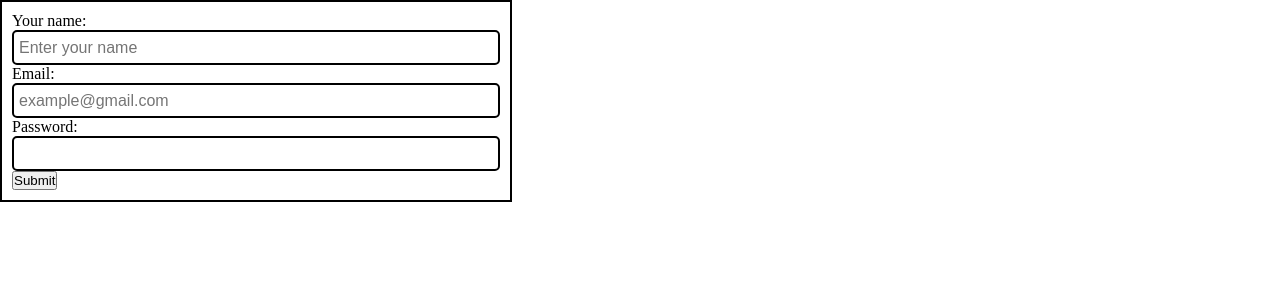
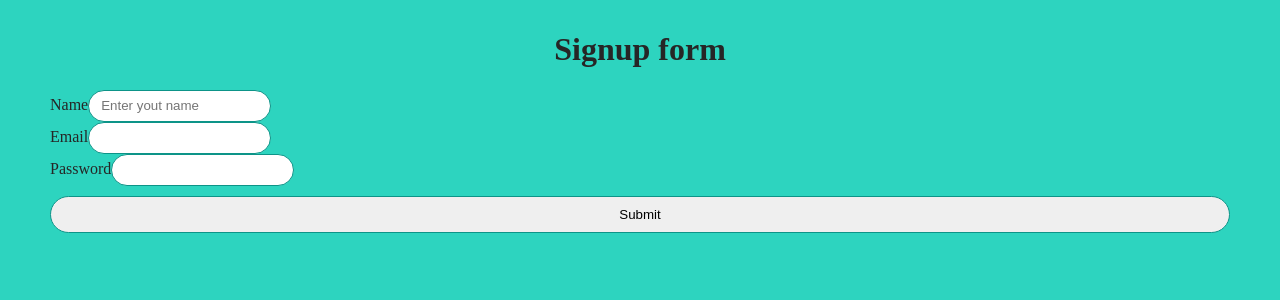
Before and after one commit to gafs-codex/tapascript, a React (Vite) app: page / in a window 1280 px wide. Shown: the top 300 px of the page. Built offline with nearby package versions, Linux system fonts and the light colour scheme.

Commit message:
error haandling

```diff
--- a/src/App.jsx
+++ b/src/App.jsx
@@ -3,8 +3,8 @@ import reactLogo from './assets/react.svg'
 import viteLogo from './assets/vite.svg'
 import heroImg from './assets/hero.png'
 import pets from './pet'
-// import './App.css'
-import './style.css'
+import './App.css'
+
 
 function App() {
   const header = <h1>JSX is awesome</h1>
--- a/src/ClaudeForm.jsx
+++ b/src/ClaudeForm.jsx
@@ -1,94 +1,90 @@
 import { useState } from "react";
+
+const formObjects = {
+    fname: "",
+    email: "",
+    password: "",
+    city: ""
+}
+
 function ClaudeForm() {
-    const [name, setName] = useState("")
-    const [email, setEmail] = useState("")
-    const [password, setPassword] = useState("")
-    const [error, setError] = useState("")
+    const [form, setForm] = useState(formObjects)
+
+
+    function handleSubmit(event) {
+        event.preventDefault();
+        console.log("Form data:", form)
+        setForm(formObjects)
+    }
+
+    function handleChange(event) {
+        const name = event.target.name;
+        const value = event.target.value;
+
+        setForm((prev) => {
+            return {
+                ...prev,
+                [name]: value
+            }
+        })
+    }
 
 
 
-    const handleSubmit = (event) => {
-        event.preventDefault()
-
-
-        if (!name) {
-            setError("Name is required")
-            return
-        }
-        if (!email) {
-            setError("Email is required")
-            return
-        }
-        if (!password) {
-            setError("Password is required")
-            return
-        }
-        if (password.length < 6) {
-            setError("Password must be at least 6 characters")
-            return
-        }
-
-
-        console.log("Submitted:", name);
-        alert(`Hello ${name}`)
-        setName("")
-        setEmail("")
-        setPassword("")
-    }
 
     return (
-        <>
-            {error && <p style={{ color: "red" }}>{error}</p>}
         <form action="" onSubmit={handleSubmit}>
             <div>
-                    <label htmlFor="name">Your name: </label>
+                <label htmlFor="fname">First Name </label>
                 <input
                     type="text"
-                        name="name"
-                        id="name"
-                        value={name}
-                        placeholder="Enter your name"
-                        // required
-                        onChange={e => setName(e.target.value)}
+                    name="fname"
+                    id="fname"
+                    value={form.fname}
+                    placeholder="Enter First Name"
+                    required
+                    onChange={handleChange}
                 />
             </div>
 
-
             <div>
-
-                    <label htmlFor="email">Email: </label>
+                <label htmlFor="email">Email </label>
                 <input
                     type="email"
                     name="email"
                     id="email"
-                        value={email}
+                    value={form.email}
                     placeholder="example@gmail.com"
-                        // required
-                        onChange={e => setEmail(e.target.value)}
+                    required
+                    onChange={handleChange}
                 />
-
             </div>
 
-
             <div>
-                    <label htmlFor="email">Password: </label>
+                <label htmlFor="password">Password </label>
                 <input
                     type="password"
                     name="password"
                     id="password"
-                        value={password}
-                        placeholder=""
-                        // required
-                        onChange={e => setPassword(e.target.value)}
+                    value={form.password}
+                    required
+                    onChange={handleChange}
+                />
+            </div>
+            <div>
+                <label htmlFor="city">City</label>
+                <input
+                    type="text"
+                    name="city"
+                    id="city"
+                    value={form.city}
+                    placeholder="Enter city"
+                    onChange={handleChange}
                 />
             </div>
 
-                <button type="submit">Submit</button>
+            <button type="submit">Register</button>
         </form>
-            <br />
-
-            <div>{name}</div>
-        </>
     )
 }
 export default ClaudeForm;
--- /dev/null
+++ b/src/ReactForms.jsx
@@ -0,0 +1,155 @@
+import { useState } from "react"
+import './form.css'
+const formObjects = {
+    name: "",
+    email: "",
+    password: ""
+}
+// const errorOb
+function ReactForms() {
+    const [form, setForm] = useState(formObjects)
+    const [errors, setErrors] = useState(formObjects)
+
+    // function validate() {
+    //     const newErrors = {}
+
+    //     if (!form.name) {
+    //         newErrors.name = "Name is required"
+    //     }
+    //     if (!form.email) {
+    //         newErrors.email = "Email is required"
+    //     }
+    //     else if (!form.email.includes("@")) {
+    //         newErrors.email
+    //     }
+
+    //     if (!form.password) {
+    //         newErrors.password = "Password is required"
+    //     }
+    //     else if (form.password.length < 6) {
+    //         newErrors.password = "Password must be atleast 6 characters"
+    //     }
+
+    //     return newErrors;
+    // }
+
+    function handleSubmit(event) {
+        event.preventDefault()
+
+        if (!form.name) {
+            setErrors((prev) => {
+                return {
+                    ...prev,
+                    name: "Name is required"
+                }
+            })
+            return
+        }
+        if (!form.email) {
+            setErrors((prev) => {
+                return {
+                    ...prev,
+                    email: "Email is required"
+                }
+            })
+            return
+        }
+        if (!form.email.includes("@")) {
+            setErrors((prev) => {
+                return {
+                    ...prev,
+                    email: "Email is not valid"
+                }
+            })
+            return
+        }
+        if (!form.password) {
+            setErrors((prev) => {
+                return {
+                    ...prev,
+                    password: "Password is required"
+                }
+            })
+            return
+        }
+        if (form.password.length < 6) {
+            setErrors(prev => ({
+                ...prev,
+                password: "Password must be at least 6 characters"
+            }))
+            return
+        }
+
+        setErrors(formObjects)
+        console.log("Form submitted:", form);
+        alert(`Welcome ${form.name}`)
+
+
+        setForm(formObjects)
+    }
+    function handleChange(event) {
+        const name = event.target.name
+        let value = event.target.value
+
+
+        setForm((prev) => {
+            return {
+                ...prev,
+                [name]: value
+            }
+        })
+
+    }
+
+    return (
+        <>
+            <h1>Signup form</h1>
+            <form onSubmit={handleSubmit}>
+                <div>
+                    <label htmlFor="name">Name</label>
+                    <input
+                        id="name"
+                        type="text"
+                        name="name"
+                        placeholder="Enter yout name"
+                        onChange={handleChange}
+                        value={form.name}
+                    />
+                    {errors.name && <p style={{ color: "red" }}>{errors.name}</p>}
+                </div>
+
+
+                <div>
+
+                    <label htmlFor="email">Email</label>
+                    <input
+                        id="email"
+                        type="email"
+                        name="email"
+                        onChange={handleChange}
+                        value={form.email}
+                    />
+                    {errors.email && <p style={{ color: "red" }}>{errors.email}</p>}
+                </div>
+
+                <div>
+                    <label htmlFor="password">Password</label>
+                    <input
+                        id="password"
+                        type="password"
+                        name="password"
+                        onChange={handleChange}
+                        value={form.password}
+                    />
+                    {errors.password && <p style={{ color: "red" }}>{errors.password}</p>}
+                </div>
+
+
+
+
+                <button type="submit">Submit</button>
+            </form>
+        </>
+    )
+}
+export default ReactForms;
--- /dev/null
+++ b/src/form.css
@@ -0,0 +1,46 @@
+* {
+    box-sizing: border-box;
+}
+
+body {
+    margin: 0;
+    padding: 10px;
+    background-color: #2DD4BF;
+    color: #262626;
+}
+
+h1 {
+    text-align: center;
+}
+
+form {
+    padding-inline: 40px;
+    display: flex;
+    flex-direction: column;
+}
+
+label {
+    margin-bottom: 4px;
+}
+
+input {
+    border-radius: 100px;
+    border: 1px solid #0D9488;
+    height: 2rem;
+    text-indent: 10px;
+}
+
+button {
+    border-radius: 100px;
+    border: 1px solid #0D9488;
+    padding: 10px 30px;
+    cursor: pointer;
+    margin-top: 10px;
+    transition: all 0.1s ease-in-out;
+}
+
+button:hover {
+    background-color: #115E59;
+    border-color: #042F2E;
+    color: white;
+}
--- a/src/main.jsx
+++ b/src/main.jsx
@@ -15,6 +15,8 @@ import CallMemo from './CallMemo.jsx'
 import ContextApp from './ContextApp.jsx'
 import Form from './Form.jsx'
 import ClaudeForm from './ClaudeForm.jsx'
+import ReactForms from './ReactForms.jsx'
+
 createRoot(document.getElementById('root')).render(
   // <App />
   // <MovieApp />
@@ -29,5 +31,6 @@ createRoot(document.getElementById('root')).render(
   // <CallMemo />
   // <ContextApp />
   // <Form />
-  <ClaudeForm />
+  // <ClaudeForm />
+  <ReactForms />
 )
```
Also changed, not shown: src/Routing.jsx (added). Lines whose indentation alone changed are shown as unchanged.
